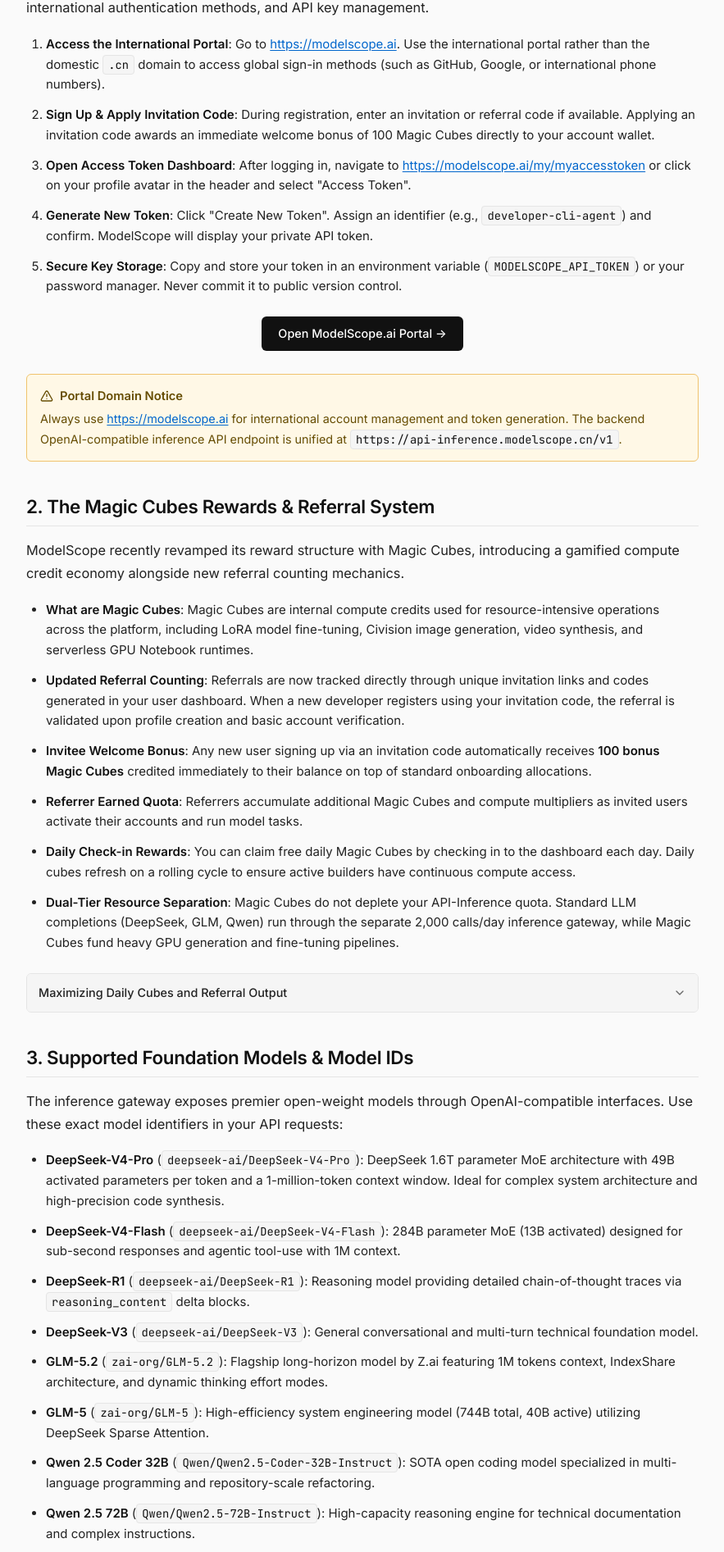
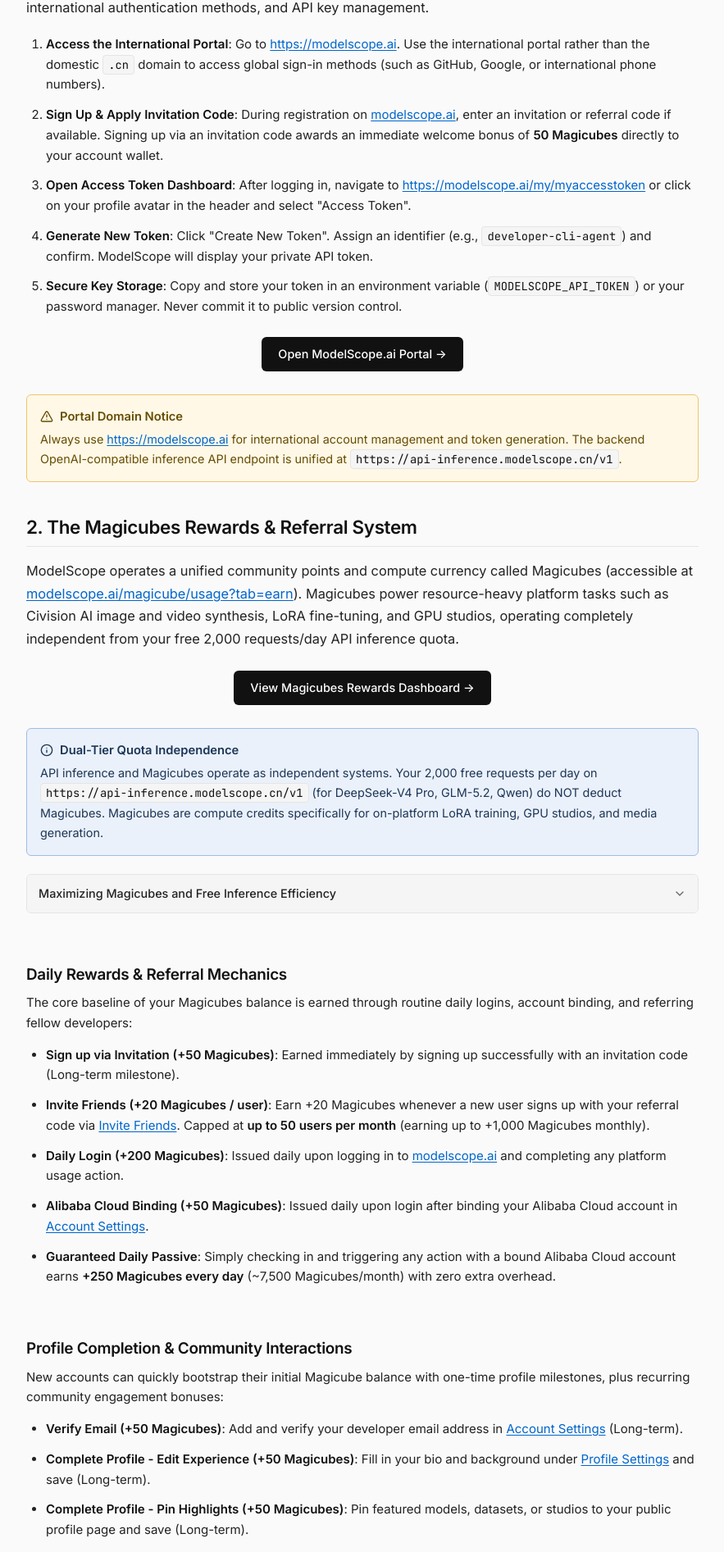
Before and after one commit to monojitgoswami69/blogs, a Next.js app: page /modelscope in a window 1280 px wide. Shown: the part 578-2471 px from the top of the page at 82% size, without its empty margins (198-1081 px from the left). Built offline with nearby package versions, Linux system fonts and the light colour scheme.

Commit message:
fix(modelscope): update Magicubes counts with verified live platform data

```diff
--- a/src/app/[slug]/page.tsx
+++ b/src/app/[slug]/page.tsx
@@ -225,6 +225,26 @@
                         </Notice>
                       )}
 
+                      {sub.orderedList && (
+                        <ol className="step-ordered-list">
+                          {sub.orderedList.map((item, oIdx) => (
+                            <li key={oIdx} className="step-list-item">
+                              {renderFormattedText(item)}
+                            </li>
+                          ))}
+                        </ol>
+                      )}
+
+                      {sub.unorderedList && (
+                        <ul className="step-unordered-list">
+                          {sub.unorderedList.map((item, uIdx) => (
+                            <li key={uIdx} className="step-list-item">
+                              {renderFormattedText(item)}
+                            </li>
+                          ))}
+                        </ul>
+                      )}
+
                       {sub.command && <CodeBlock code={sub.command} />}
 
                       {sub.codeBlock && (
--- a/src/data/blogs/modelscope.ts
+++ b/src/data/blogs/modelscope.ts
@@ -3,9 +3,9 @@
 export const modelscopeBlog: BlogPost = {
   slug: 'modelscope',
   title: 'ModelScope AI Inference Setup Guide',
-  subtitle: 'DeepSeek-V4 Pro, GLM-5.2 & Qwen Integration with Free Daily Quota & Cubes Rewards',
+  subtitle: 'DeepSeek-V4 Pro, GLM-5.2 & Qwen Integration with Free Daily Quota & Magicubes Rewards',
   description:
-    'Complete step-by-step technical guide to ModelScope AI inference on modelscope.ai, generating access tokens, the new Magic Cubes referral rewards system, and integrating GLM-5.2, DeepSeek-V4 Pro, and Qwen with OpenCode, Claude Code, Cursor, and Python.',
+    'Complete step-by-step technical guide to ModelScope AI inference on modelscope.ai, generating access tokens, the Magicubes referral rewards system, and integrating GLM-5.2, DeepSeek-V4 Pro, and Qwen with OpenCode, Claude Code, Cursor, and Python.',
   publishedAt: '2026-09-04',
   updatedAt: '2026-09-04',
   readingTime: '7 min read',
@@ -16,9 +16,9 @@
   },
   notice: {
     type: 'info',
-    title: 'ModelScope Free Tier & Cubes Architecture',
+    title: 'ModelScope Free Tier & Magicubes Architecture',
     content:
-      'ModelScope operates an international portal at [https://modelscope.ai](https://modelscope.ai). The platform provides two independent reward and quota systems: a free developer tier for the OpenAI-compatible inference endpoint (`https://api-inference.modelscope.cn/v1`) with 2,000 requests per day, alongside the newly launched Magic Cubes reward system that grants compute credits for referrals, daily check-ins, and resource-heavy tasks.',
+      'ModelScope operates an international portal at [https://modelscope.ai](https://modelscope.ai). The platform provides two independent reward and quota systems: a free developer tier for the OpenAI-compatible inference endpoint (`https://api-inference.modelscope.cn/v1`) with 2,000 requests per day, alongside the Magicubes reward system that grants compute credits for referrals, daily check-ins, and resource-heavy tasks.',
   },
   sections: [
     {
@@ -27,7 +27,7 @@
       lead: 'ModelScope hosts its global developer platform at modelscope.ai, featuring direct English documentation, international authentication methods, and API key management.',
       orderedList: [
         '**Access the International Portal**: Go to [https://modelscope.ai](https://modelscope.ai). Use the international portal rather than the domestic `.cn` domain to access global sign-in methods (such as GitHub, Google, or international phone numbers).',
-        '**Sign Up & Apply Invitation Code**: During registration, enter an invitation or referral code if available. Applying an invitation code awards an immediate welcome bonus of 100 Magic Cubes directly to your account wallet.',
+        '**Sign Up & Apply Invitation Code**: During registration on [modelscope.ai](https://modelscope.ai), enter an invitation or referral code if available. Signing up via an invitation code awards an immediate welcome bonus of **50 Magicubes** directly to your account wallet.',
         '**Open Access Token Dashboard**: After logging in, navigate to [https://modelscope.ai/my/myaccesstoken](https://modelscope.ai/my/myaccesstoken) or click on your profile avatar in the header and select "Access Token".',
         '**Generate New Token**: Click "Create New Token". Assign an identifier (e.g., `developer-cli-agent`) and confirm. ModelScope will display your private API token.',
         '**Secure Key Storage**: Copy and store your token in an environment variable (`MODELSCOPE_API_TOKEN`) or your password manager. Never commit it to public version control.',
@@ -45,24 +45,85 @@
     },
     {
       id: 'cubes-rewards-system',
-      title: '2. The Magic Cubes Rewards & Referral System',
-      lead: 'ModelScope recently revamped its reward structure with Magic Cubes, introducing a gamified compute credit economy alongside new referral counting mechanics.',
-      unorderedList: [
-        '**What are Magic Cubes**: Magic Cubes are internal compute credits used for resource-intensive operations across the platform, including LoRA model fine-tuning, Civision image generation, video synthesis, and serverless GPU Notebook runtimes.',
-        '**Updated Referral Counting**: Referrals are now tracked directly through unique invitation links and codes generated in your user dashboard. When a new developer registers using your invitation code, the referral is validated upon profile creation and basic account verification.',
-        '**Invitee Welcome Bonus**: Any new user signing up via an invitation code automatically receives **100 bonus Magic Cubes** credited immediately to their balance on top of standard onboarding allocations.',
-        '**Referrer Earned Quota**: Referrers accumulate additional Magic Cubes and compute multipliers as invited users activate their accounts and run model tasks.',
-        '**Daily Check-in Rewards**: You can claim free daily Magic Cubes by checking in to the dashboard each day. Daily cubes refresh on a rolling cycle to ensure active builders have continuous compute access.',
-        '**Dual-Tier Resource Separation**: Magic Cubes do not deplete your API-Inference quota. Standard LLM completions (DeepSeek, GLM, Qwen) run through the separate 2,000 calls/day inference gateway, while Magic Cubes fund heavy GPU generation and fine-tuning pipelines.',
+      title: '2. The Magicubes Rewards & Referral System',
+      lead: 'ModelScope operates a unified community points and compute currency called Magicubes (accessible at [modelscope.ai/magicube/usage?tab=earn](https://modelscope.ai/magicube/usage?tab=earn)). Magicubes power resource-heavy platform tasks such as Civision AI image and video synthesis, LoRA fine-tuning, and GPU studios, operating completely independent from your free 2,000 requests/day API inference quota.',
+      actionButton: {
+        text: 'View Magicubes Rewards Dashboard →',
+        url: 'https://modelscope.ai/magicube/usage?tab=earn',
+      },
+      notice: {
+        type: 'info',
+        title: 'Dual-Tier Quota Independence',
+        content:
+          'API inference and Magicubes operate as independent systems. Your 2,000 free requests per day on `https://api-inference.modelscope.cn/v1` (for DeepSeek-V4 Pro, GLM-5.2, Qwen) do NOT deduct Magicubes. Magicubes are compute credits specifically for on-platform LoRA training, GPU studios, and media generation.',
+      },
+      subsections: [
+        {
+          id: 'daily-and-invitation-rewards',
+          title: 'Daily Rewards & Referral Mechanics',
+          description:
+            'The core baseline of your Magicubes balance is earned through routine daily logins, account binding, and referring fellow developers:',
+          unorderedList: [
+            '**Sign up via Invitation (+50 Magicubes)**: Earned immediately by signing up successfully with an invitation code (Long-term milestone).',
+            '**Invite Friends (+20 Magicubes / user)**: Earn +20 Magicubes whenever a new user signs up with your referral code via [Invite Friends](https://modelscope.ai/magicube/usage?tab=earn&inviteModal=true). Capped at **up to 50 users per month** (earning up to +1,000 Magicubes monthly).',
+            '**Daily Login (+200 Magicubes)**: Issued daily upon logging in to [modelscope.ai](https://modelscope.ai) and completing any platform usage action.',
+            '**Alibaba Cloud Binding (+50 Magicubes)**: Issued daily upon login after binding your Alibaba Cloud account in [Account Settings](https://modelscope.ai/my/settings/account).',
+            '**Guaranteed Daily Passive**: Simply checking in and triggering any action with a bound Alibaba Cloud account earns **+250 Magicubes every day** (~7,500 Magicubes/month) with zero extra overhead.',
+          ],
+        },
+        {
+          id: 'profile-and-community',
+          title: 'Profile Completion & Community Interactions',
+          description:
+            'New accounts can quickly bootstrap their initial Magicube balance with one-time profile milestones, plus recurring community engagement bonuses:',
+          unorderedList: [
+            '**Verify Email (+50 Magicubes)**: Add and verify your developer email address in [Account Settings](https://modelscope.ai/my/settings/account) (Long-term).',
+            '**Complete Profile - Edit Experience (+50 Magicubes)**: Fill in your bio and background under [Profile Settings](https://modelscope.ai/my/settings/profile) and save (Long-term).',
+            '**Complete Profile - Pin Highlights (+50 Magicubes)**: Pin featured models, datasets, or studios to your public profile page and save (Long-term).',
+            '**Post a Comment (+5 Magicubes each)**: Comment on another user\'s post or technical article (capped at 2 times daily = up to **+10 Magicubes/day**).',
+            '**Favorite / Like (+2 Magicubes each)**: Favorite or like another user\'s post, studio, or model (capped at 20 times daily = up to **+40 Magicubes/day**).',
+          ],
+        },
+        {
+          id: 'civision-aigc',
+          title: 'Civision AIGC Creation & Training Milestones',
+          description:
+            'ModelScope\'s [Civision Generative Suite](https://modelscope.ai/aigc) offers both daily generation rewards and long-term reach milestones:',
+          unorderedList: [
+            '**Publish a Civision creation (+10 Magicubes each)**: Share an image or video creation output in Civision that achieves >= 1 view (capped at 10 times daily = up to **+100 Magicubes/day**).',
+            '**Publish a Civision model (+10 Magicubes each)**: Publish a public LoRA model trained directly in Civision (capped at 5 times daily = up to **+50 Magicubes/day**).',
+            '**Civision creation views milestone (+20 Magicubes)**: Awarded when your Civision creation reaches >= 100 views and >= 3 likes (Long-term).',
+            '**Civision creation feedback milestone (+20 Magicubes)**: Awarded when your Civision creation receives >= 10 interactions including remixes, comments, or likes (Long-term).',
+            '**Civision model impact (+50 Magicubes each)**: Awarded when your trained Civision model reaches >= 10 inference runs and >= 5 likes (capped at 5 times daily, Long-term).',
+          ],
+        },
+        {
+          id: 'open-source-contribution',
+          title: 'Open Source Contribution & Platform Impact',
+          description:
+            'Publishing reusable technical assets, models, datasets, and agents across ModelScope unlocks substantial milestone rewards (+50 Magicubes each unless noted):',
+          unorderedList: [
+            '**Model impact (non-Civision) (+50 Magicubes)**: Awarded when a hosted model reaches >= 100 downloads and >= 5 likes (Long-term).',
+            '**Dataset impact (+50 Magicubes)**: Awarded when a public dataset reaches >= 100 downloads and >= 5 likes (Long-term).',
+            '**Studio Impact - View (+50 Magicubes)**: Awarded when an interactive Studio reaches >= 100 views and >= 5 likes (Long-term).',
+            '**Studio Impact - Fork (+10 Magicubes)**: Awarded whenever another developer duplicates or forks your Studio (Long-term).',
+            '**Gallery Impact - View (+50 Magicubes)**: Awarded when a showcase gallery reaches >= 100 views and >= 5 likes (Long-term).',
+            '**Gallery Impact - Fork (+10 Magicubes)**: Awarded whenever another user forks your gallery (Long-term).',
+            '**Course / Article impact (+50 Magicubes)**: Awarded when a published tutorial, course, or technical article reaches >= 100 views and >= 5 likes (Long-term).',
+            '**Skill Impact (+50 Magicubes)**: Awarded when a published Skill reaches >= 100 downloads and >= 5 likes (Long-term).',
+            '**MCP Influence (+50 Magicubes)**: Awarded when a published MCP (Model Context Protocol) server reaches >= 1,000 calls and >= 10 likes (Long-term).',
+          ],
+        },
       ],
       collapsible: {
-        title: 'Maximizing Daily Cubes and Referral Output',
+        title: 'Maximizing Magicubes and Free Inference Efficiency',
         content:
-          'Follow these tips to keep your Magic Cube reserves topped up:',
+          'Follow these tips to keep your compute balance topped up:',
         list: [
-          'Claim your daily check-in reward immediately upon opening modelscope.ai each morning.',
-          'Share your invitation link with colleagues setting up local AI agents (OpenCode, Claude Code, or Cursor).',
-          'Combine free API inference calls for low-overhead agentic coding, reserving your Magic Cubes for custom model training and multimedia generation.',
+          'Claim your daily login reward (+200) and link Alibaba Cloud (+50) for a guaranteed +250 Magicubes every morning.',
+          'Complete the three one-time profile steps (email verification, bio, pinned items) for an immediate +150 Magicube boost.',
+          'Share your invitation link at [modelscope.ai/magicube/usage?tab=earn&inviteModal=true](https://modelscope.ai/magicube/usage?tab=earn&inviteModal=true) to earn +20 Magicubes per developer signup (up to 50 per month).',
+          'Run your day-to-day coding agents (OpenCode, Claude Code, Cursor) using the free 2,000 daily API inference quota, saving your Magicubes for heavy GPU notebook and LoRA training jobs.',
         ],
       },
     },
@@ -534,7 +595,7 @@
         '**HTTP 404 (Browser Visit)**: Expected behavior. `https://api-inference.modelscope.cn/v1` is an API gateway that responds only to authenticated POST requests, not GET browser requests.',
         '**HTTP 401 Unauthorized**: The `Authorization: Bearer <TOKEN>` header is missing, malformed, or invalid. Verify and regenerate your token on [https://modelscope.ai/my/myaccesstoken](https://modelscope.ai/my/myaccesstoken).',
         '**HTTP 429 Too Many Requests**: You reached the daily limit (~500 calls for that specific model or ~2,000 daily overall). Switch to another model ID or wait for the 00:00 UTC+8 daily reset.',
-        '**Cubes vs API Quota Exhaustion**: Running out of Magic Cubes only restricts GPU-heavy tasks (like fine-tuning and media generation). Your 2,000 free API inference calls continue to function normally.',
+        '**Magicubes vs API Quota Exhaustion**: Running out of Magicubes only restricts GPU-heavy tasks (like fine-tuning and media generation). Your 2,000 free API inference calls continue to function normally.',
         '**Connection Timeouts**: When accessing the inference gateway internationally, ensure client HTTP timeouts are set to at least 90 seconds to prevent premature disconnections during cold starts.',
       ],
     },
--- a/src/types/blog.ts
+++ b/src/types/blog.ts
@@ -75,6 +75,8 @@
       type: 'info' | 'warning' | 'tip';
       content: string;
     };
+    orderedList?: string[];
+    unorderedList?: string[];
     codeBlock?: {
       language?: string;
       filename?: string;
```
